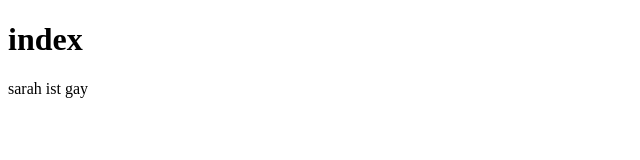
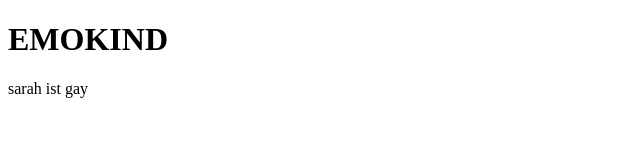
Before and after one commit to YoJuli/Hub, a plain HTML site: page index.html in a window 1280 px wide. Shown: the whole page, without its empty margins (0-640 px from the left). Drawn offline with Linux system fonts and the light colour scheme.

Commit message:
Update index.html

```diff
--- a/index.html
+++ b/index.html
@@ -1,11 +1,13 @@
 <!doctypehtml>
 <html>
   <head>
-    <title>index</title>
+    <meta name = "decription" emokind>
+    <title>emokind</title>
   </head>
 
   <body>
-    <h1>index</h1>
+    <h1>EMOKIND</h1>
     <p>sarah ist gay</p>
+
   </body>
 </html>
```
